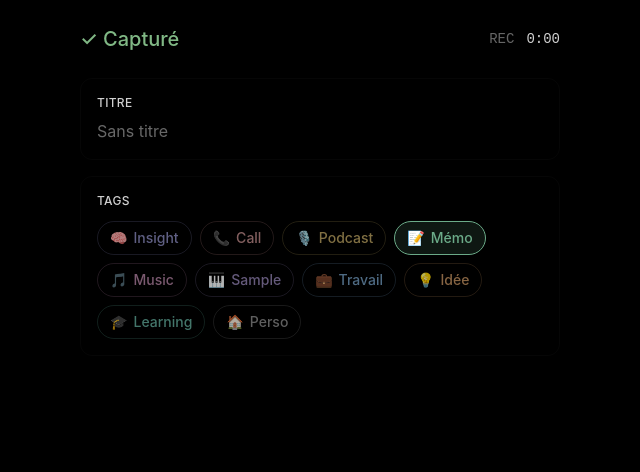
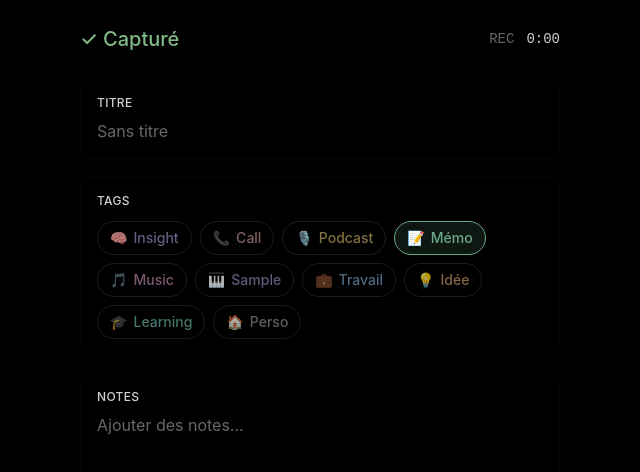
Before and after one commit to gryynn/nomad-app-live, a React (Vite) app in the folder frontend/: page /post-capture/1 in a window 1280 px wide. Shown: the top 472 px of the page, without its empty margins (320-960 px from the left). Built offline with nearby package versions, Linux system fonts and the light colour scheme.

Commit message:
auto-claude: subtask-2-6 - Build Notes textarea section

```diff
--- a/frontend/src/pages/PostCapture.jsx
+++ b/frontend/src/pages/PostCapture.jsx
@@ -140,6 +140,27 @@ export default function PostCapture() {
           </div>
         </section>
       )}
+
+      {/* Notes Section */}
+      <section
+        className="rounded-xl p-4 mb-4"
+        style={{ background: theme.card, border: `1px solid ${theme.cardBorder}` }}
+      >
+        <label
+          className="block text-xs font-medium mb-2 uppercase tracking-wide"
+          style={{ color: theme.textMuted }}
+        >
+          Notes
+        </label>
+        <textarea
+          value={notes}
+          onChange={(e) => setNotes(e.target.value)}
+          placeholder="Ajouter des notes..."
+          rows={4}
+          className="w-full bg-transparent border-none outline-none text-base resize-none"
+          style={{ color: theme.text }}
+        />
+      </section>
     </div>
   );
 }
```
